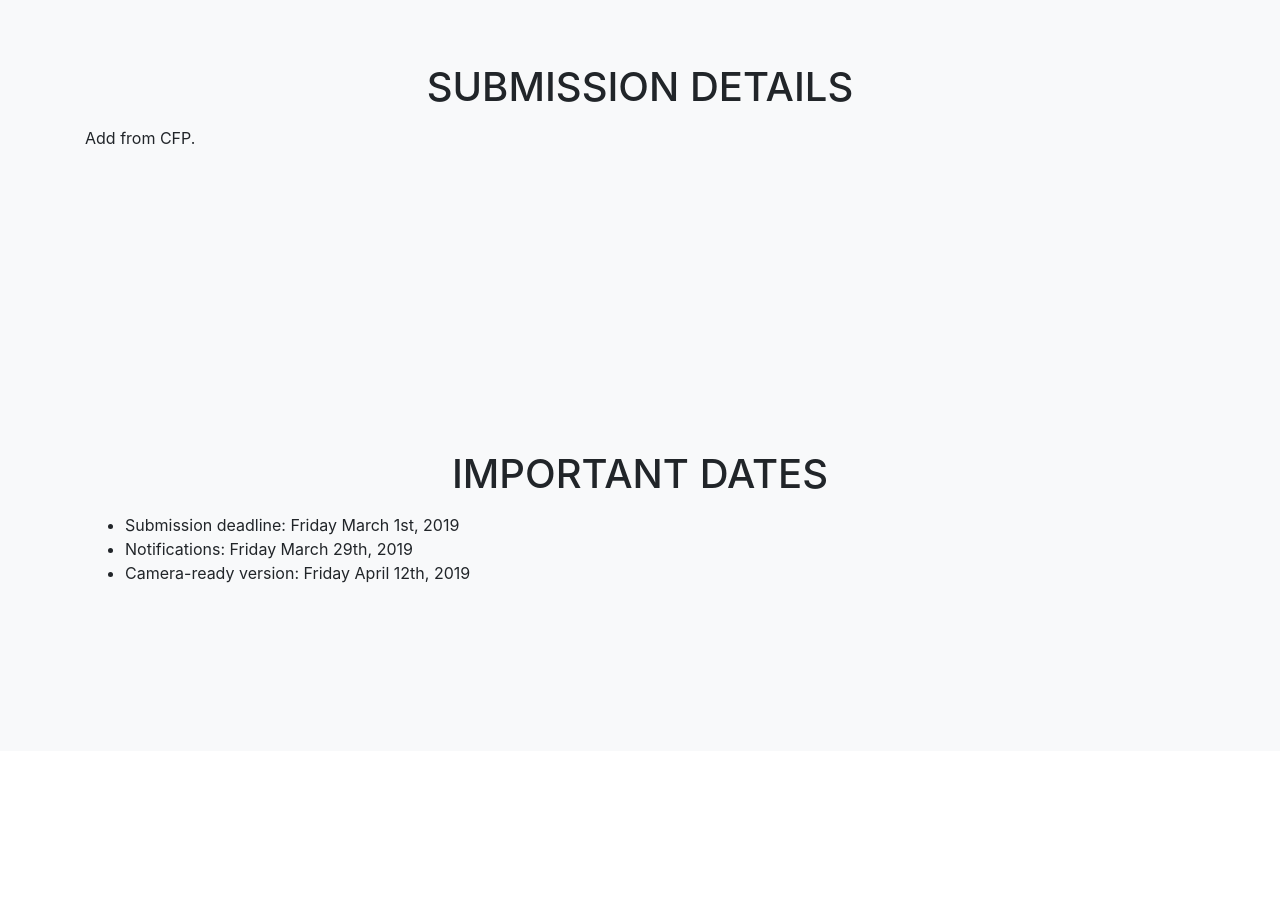
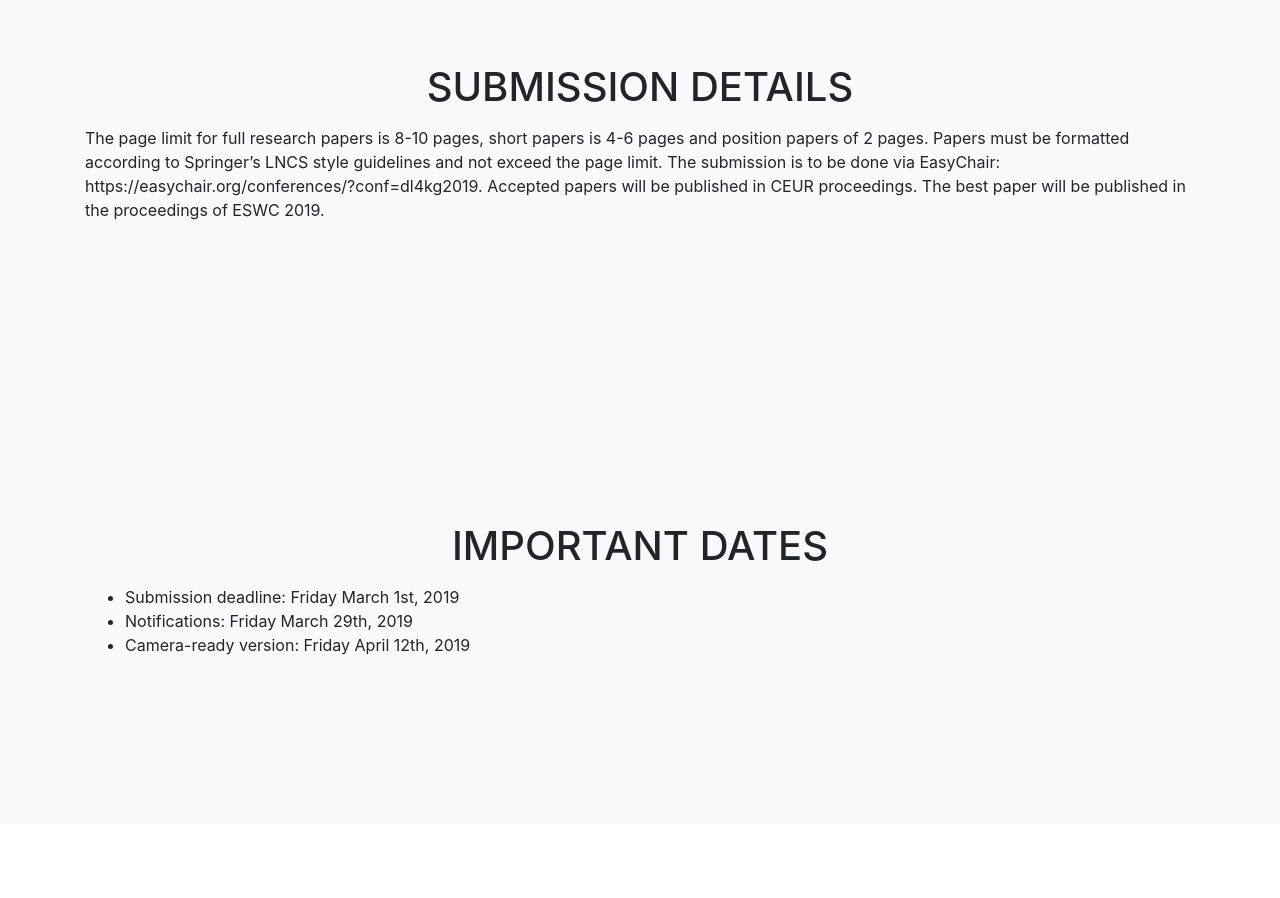
Before and after one commit to alammehwish/dl4kg-eswc, a website with bundled scripts: page index.html in a window 1280 px wide. Shown: the part 2360-3258 px from the top of the page. Built offline with nearby package versions, Linux system fonts and the light colour scheme; files whose address does not match are found by name; a web font is replaced by a local one.

Commit message:
Update index.html

```diff
--- a/index.html
+++ b/index.html
@@ -162,7 +162,7 @@ Applications of combining Deep Learning and Knowledge Graphs<br/>
           <div class="col-lg-12 text-center">
             <h2 class="section-heading text-uppercase">Submission Details</h2>
             <div style="text-align:left">
-Add from CFP.
+The page limit for full research papers is 8-10 pages, short papers is 4-6 pages and position papers of 2 pages. Papers must be formatted according to Springer’s LNCS style guidelines and not exceed the page limit. The submission is to be done via EasyChair: https://easychair.org/conferences/?conf=dl4kg2019. Accepted papers will be published in CEUR proceedings. The best paper will be published in the proceedings of ESWC 2019.
 
    </div>
             <!--<h3 class="section-subheading text-muted">Lorem ipsum dolor sit amet consectetur.</h3>-->
```
